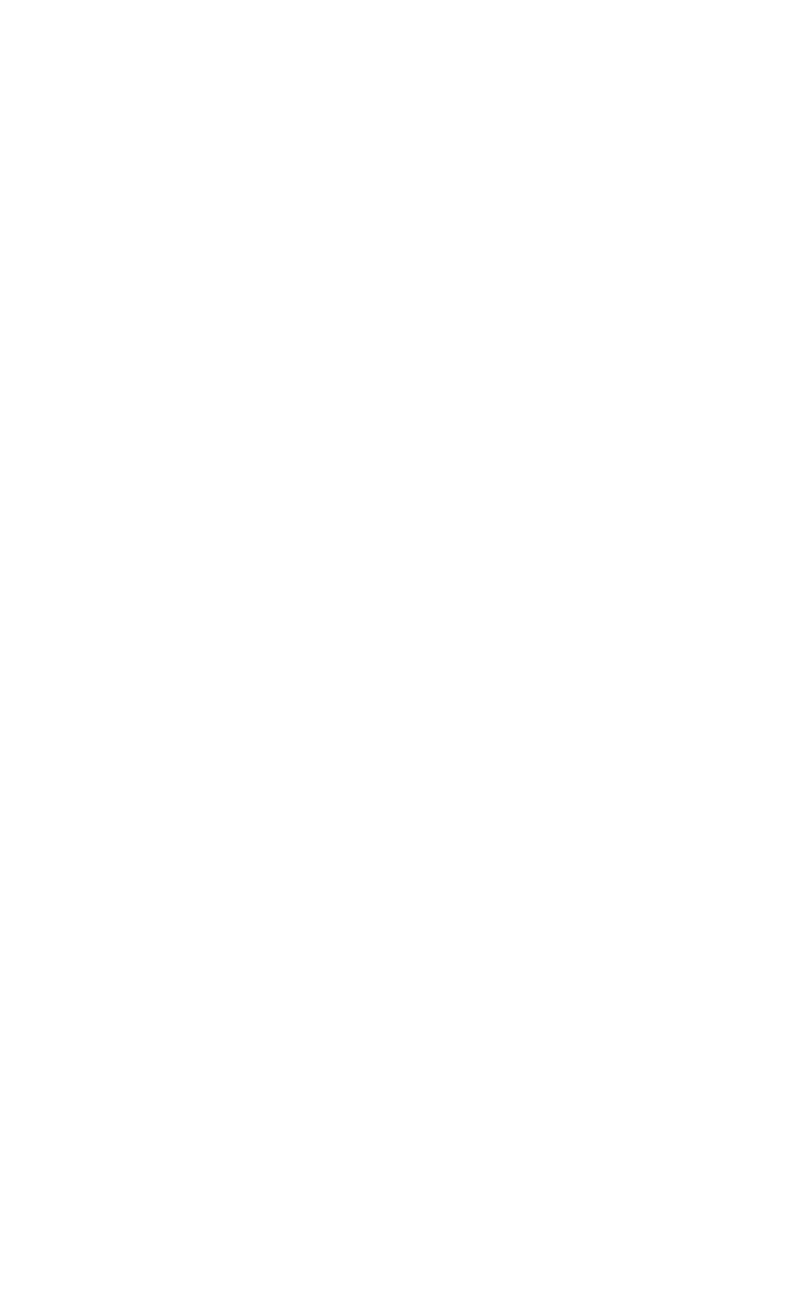
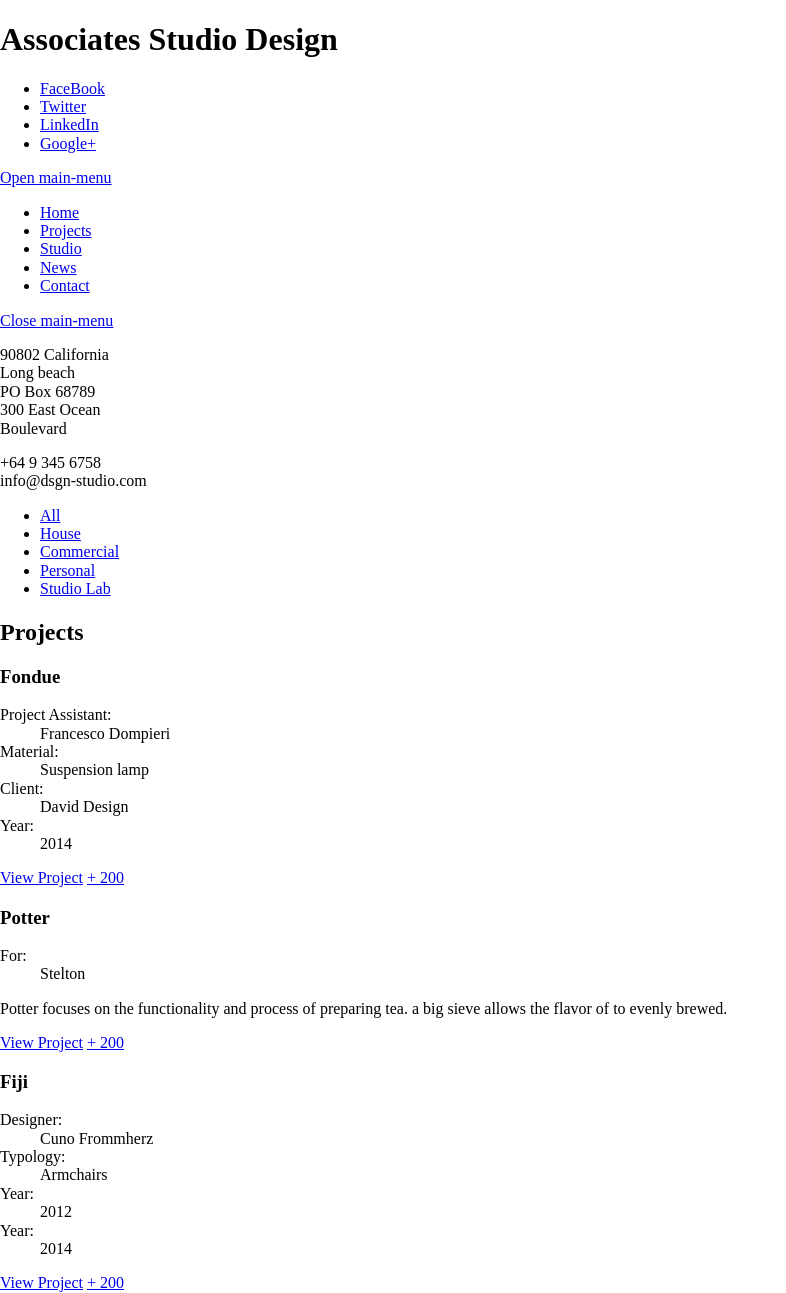
Before and after one commit to Grenysherg/hl-test, a website built with webpack: page index.html in a window 1280 px wide. Shown: the whole page, without its empty margins (0-786 px from the left). Before the commit the page ends 800 px from the top, so only its background shows below. Built offline with nearby package versions, Linux system fonts and the light colour scheme.

Commit message:
add layout

```diff
--- a/index.html
+++ b/index.html
@@ -1,15 +1,178 @@
-<!doctype html>
+<!DOCTYPE html>
 
 <html lang="ru">
-<head>
-    <meta charset="utf-8">
-    <meta name="viewport"
-          content="width=device-width, initial-scale=1.0, minimum-scale=1.0, maximum-scale=1.0">
+  <head>
+    <meta charset="utf-8" />
+    <meta
+      name="viewport"
+      content="width=device-width, initial-scale=1.0, minimum-scale=1.0, maximum-scale=1.0"
+    />
 
     <title>HL-Test</title>
-</head>
+  </head>
 
-<body>
+  <body>
+    <section class="main">
+      <div class="main__logo">
+        <div class="main__logo-image"></div>
 
-</body>
+        <h1 class="main__logo-text">Associates Studio Design</h1>
+      </div>
+
+      <ul class="socials main__socials">
+        <li class="socials__item">
+          <a class="social-fb" href="#">FaceBook</a>
+        </li>
+
+        <li class="socials__item">
+          <a class="social-tw" href="#">Twitter</a>
+        </li>
+
+        <li class="socials__item">
+          <a class="social-in" href="#">LinkedIn</a>
+        </li>
+
+        <li class="socials__item">
+          <a class="social-g+" href="#">Google+</a>
+        </li>
+      </ul>
+    </section>
+
+    <section class="navigation">
+      <nav class="main-menu navigation__main-menu">
+        <a class="main-menu__open" href="#">Open main-menu</a>
+
+        <div class="main-menu__container">
+          <ul class="main-menu__list">
+            <li class="main-menu__item">
+              <a class="main-menu__link" href="#">Home</a>
+            </li>
+
+            <li class="main-menu__item">
+              <a class="main-menu__link" href="#">Projects</a>
+            </li>
+
+            <li class="main-menu__item">
+              <a class="main-menu__link" href="#">Studio</a>
+            </li>
+
+            <li class="main-menu__item">
+              <a class="main-menu__link" href="#">News</a>
+            </li>
+
+            <li class="main-menu__item">
+              <a class="main-menu__link" href="#">Contact</a>
+            </li>
+          </ul>
+
+          <a class="main-menu__close" href="#">Close main-menu</a>
+        </div>
+      </nav>
+      <p class="navigation__address">
+        90802 California<br />
+        Long beach<br />
+        PO Box 68789<br />
+        300 East Ocean<br />
+        Boulevard
+      </p>
+
+      <p class="navigation__connection">
+        +64 9 345 6758<br />
+        info@dsgn-studio.com
+      </p>
+    </section>
+
+    <section class="projects">
+      <ul class="projects-menu projects__menu">
+        <li class="projects-menu__item">
+          <a class="projects-menu__link" href="#">All</a>
+        </li>
+
+        <li class="projects-menu__item">
+          <a class="projects-menu__link" href="#">House</a>
+        </li>
+
+        <li class="projects-menu__item">
+          <a class="projects-menu__link" href="#">Commercial</a>
+        </li>
+
+        <li class="projects-menu__item">
+          <a class="projects-menu__link" href="#">Personal</a>
+        </li>
+
+        <li class="projects-menu__item">
+          <a class="projects-menu__link" href="#">Studio Lab</a>
+        </li>
+      </ul>
+
+      <h2 class="projects__title">Projects</h2>
+    </section>
+
+    <section class="project project--fondue">
+      <h3 class="project__title">Fondue</h3>
+
+      <dl class="project__info">
+        <dt class="project__info-title">Project Assistant:</dt>
+        <dd class="project__info-text">Francesco Dompieri</dd>
+
+        <dt class="project__info-title">Material:</dt>
+        <dd class="project__info-text">Suspension lamp</dd>
+
+        <dt class="project__info-title">Client:</dt>
+        <dd class="project__info-text">David Design</dd>
+
+        <dt class="project__info-title">Year:</dt>
+        <dd class="project__info-text">2014</dd>
+      </dl>
+
+      <a class="project__link" href="#">View Project</a>
+
+      <a class="project__like" href="#">
+        <span class="project__like-amount">+ 200</span>
+      </a>
+    </section>
+
+    <section class="project project--potter">
+      <h3 class="project__title">Potter</h3>
+
+      <dl class="project__info">
+        <dt class="project__info-title">For:</dt>
+        <dd class="project__info-text">Stelton</dd>
+      </dl>
+      <p class="project__description">
+        Potter focuses on the functionality and process of preparing tea. a big
+        sieve allows the flavor of to evenly brewed.
+      </p>
+
+      <a class="project__link" href="#">View Project</a>
+
+      <a class="project__like" href="#">
+        <span class="project__like-amount">+ 200</span>
+      </a>
+    </section>
+
+    <section class="project project--fiji">
+      <h3 class="project__title">Fiji</h3>
+
+      <dl class="project__info">
+        <dt class="project__info-title">Designer:</dt>
+        <dd class="project__info-text">Cuno Frommherz</dd>
+
+        <dt class="project__info-title">Typology:</dt>
+        <dd class="project__info-text">Armchairs</dd>
+
+        <dt class="project__info-title">Year:</dt>
+        <dd class="project__info-text">2012</dd>
+
+        <dt class="project__info-title">Year:</dt>
+        <dd class="project__info-text">2014</dd>
+      </dl>
+
+      <a class="project__link" href="#">View Project</a>
+
+      <a class="project__like" href="#">
+        <span class="project__like-amount">+ 200</span>
+      </a>
+    </section>
+  </body>
 </html>
--- a/src/index.js
+++ b/src/index.js
@@ -4,7 +4,7 @@ import './index.scss';
 
 /* Libs */
 
-require('slick-carousel');
+
 
 /* Default */
 
```
